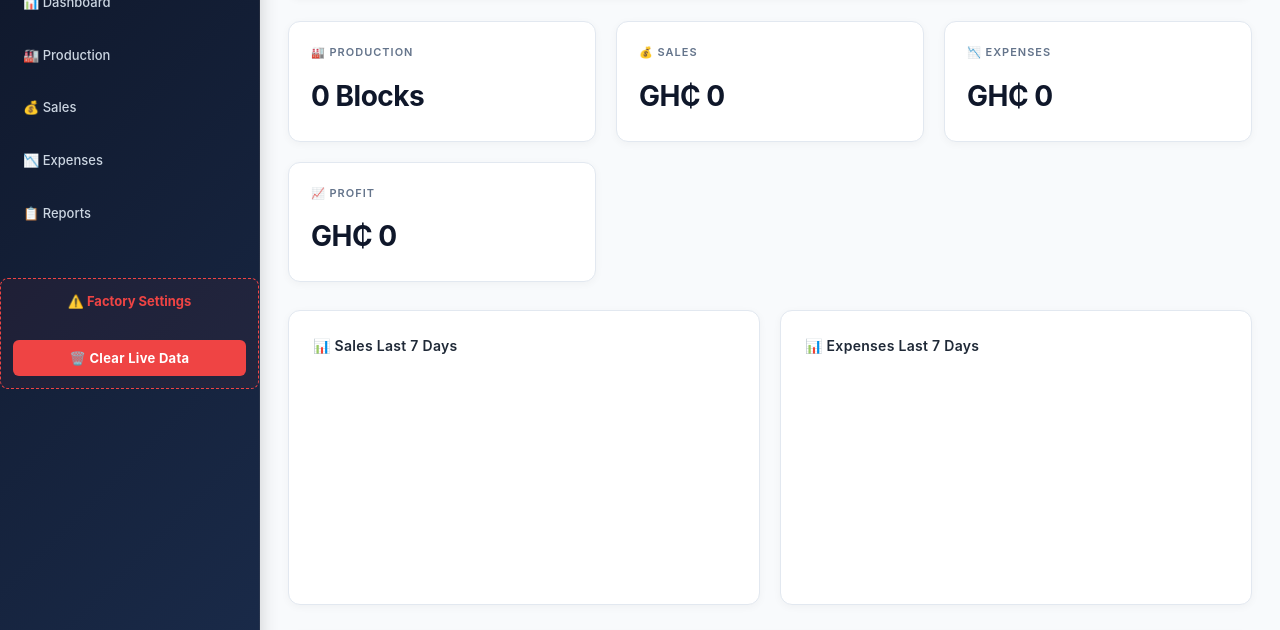
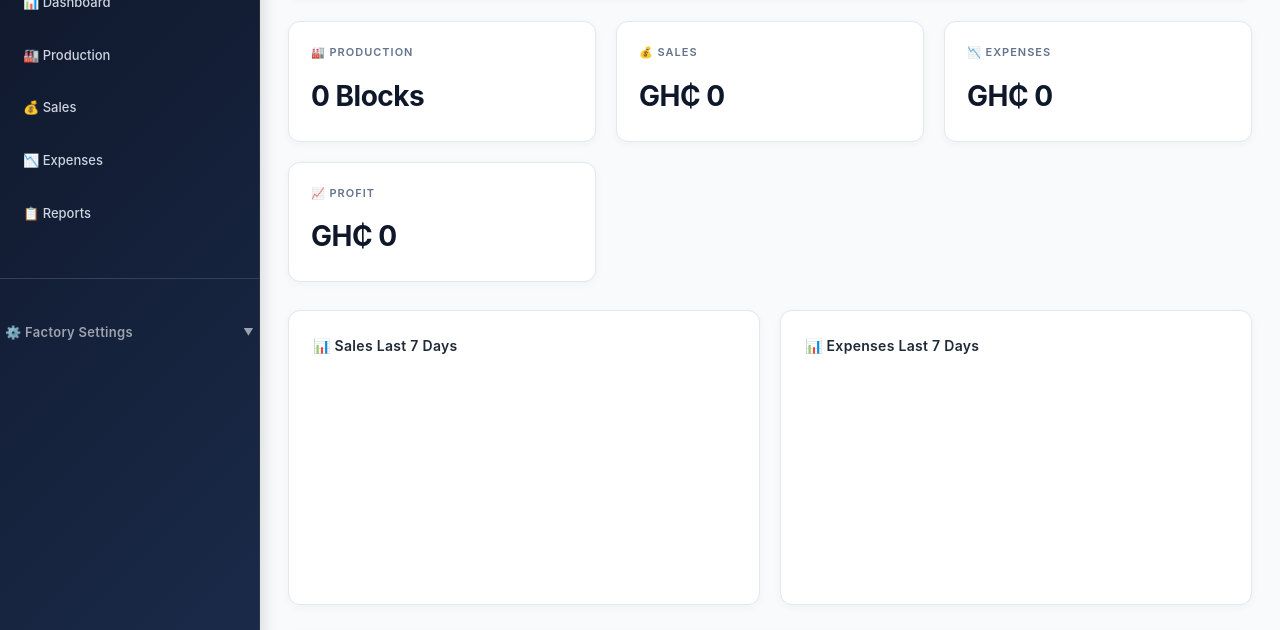
Before and after one commit to becks333/okay, a website with bundled scripts: page dashboard.html in a window 1280 px wide. Shown: the part 107-737 px from the top of the page. Built offline with nearby package versions, Linux system fonts and the light colour scheme; no server answers.

Commit message:
Update dashboard.html

```diff
--- a/dashboard.html
+++ b/dashboard.html
@@ -15,11 +15,18 @@
         <a href="expenses.html">📉 Expenses</a>
         <a href="reports.html">📋 Reports</a>
 
-        <div style="margin-top: 40px; padding: 12px; border: 1px dashed #ef4444; border-radius: 8px; text-align: center; background: rgba(239, 68, 68, 0.05);">
-            <p style="color: #ef4444; margin: 0 0 8px 0; font-size: 13px; font-weight: bold;">⚠️ Factory Settings</p>
-            <button id="resetDbBtn" style="background-color: #ef4444; color: white; border: none; padding: 10px 12px; border-radius: 6px; cursor: pointer; font-weight: bold; width: 100%; font-size: 13px; transition: background 0.2s;">
-                🗑️ Clear Live Data
+        <div style="margin-top: 40px; border-top: 1px solid #374151; padding-top: 15px;">
+            <button id="toggleSettingsBtn" style="background: none; border: none; color: #9ca3af; width: 100%; text-align: left; padding: 10px 5px; cursor: pointer; font-size: 13px; display: flex; justify-content: space-between; align-items: center; font-family: inherit;">
+                <span>⚙️ Factory Settings</span>
+                <span id="dropdownArrow" style="font-size: 10px;">▼</span>
             </button>
+
+            <div id="settingsPanel" style="display: none; padding: 10px 5px 0 5px; transition: all 0.2s ease;">
+                <p style="color: #6b7280; font-size: 11px; margin: 0 0 10px 0; line-height: 1.3; text-align: left;">Danger Zone: Purges all logs from the active cloud storage sheets.</p>
+                <button id="resetDbBtn" style="background-color: #7f1d1d; color: #fca5a5; border: 1px solid #991b1b; padding: 8px 10px; border-radius: 6px; cursor: pointer; font-weight: bold; width: 100%; font-size: 12px; transition: background 0.2s;">
+                    🗑️ Clear Live Data
+                </button>
+            </div>
         </div>
     </div>
 
```
